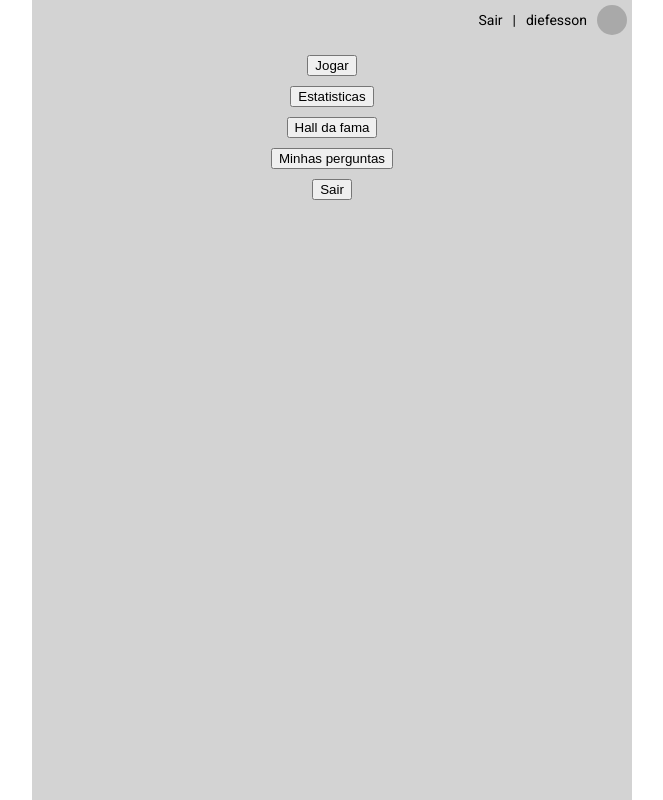
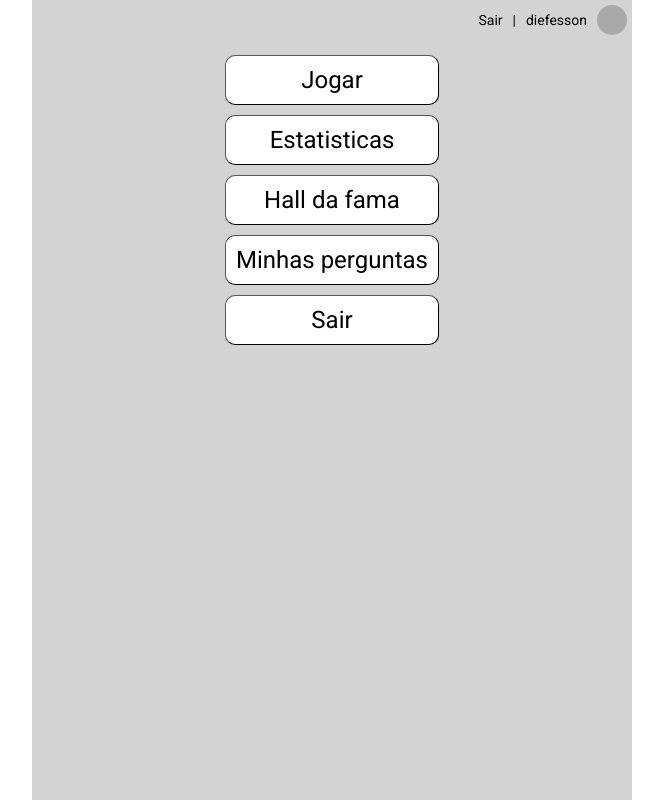
Before and after one commit to diefesson/pi-4, a Vue app in the folder frontend/: page / in a window 1280 px wide. Shown: the whole page, without its empty margins (308-971 px from the left). Built offline with nearby package versions, Linux system fonts and the light colour scheme.

Commit message:
fix(frontend): corrected home buttons size

```diff
--- a/frontend/src/views/Home.vue
+++ b/frontend/src/views/Home.vue
@@ -1,10 +1,10 @@
 <template>
   <div class="menu">
-    <router-link to="#"><button>Jogar</button></router-link>
-    <router-link to="#"><button>Estatisticas</button></router-link>
-    <router-link to="#"><button>Hall da fama</button></router-link>
-    <router-link to="#"><button>Minhas perguntas</button></router-link>
-    <router-link to="#"><button>Sair</button></router-link>
+    <button>Jogar</button>
+    <button>Estatisticas</button>
+    <button>Hall da fama</button>
+    <button @click="$router.push('/questions')">Minhas perguntas</button>
+    <button>Sair</button>
   </div>
 </template>
 
```
